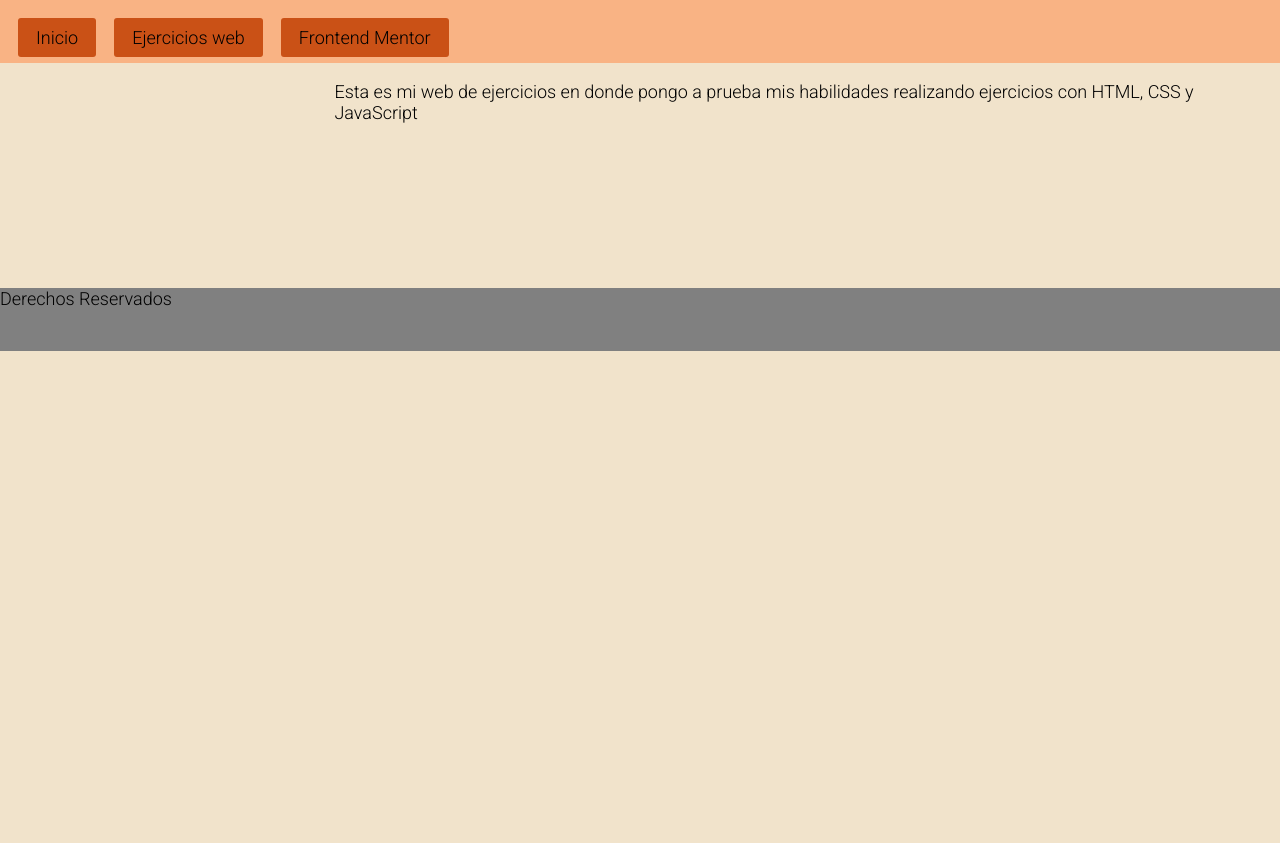
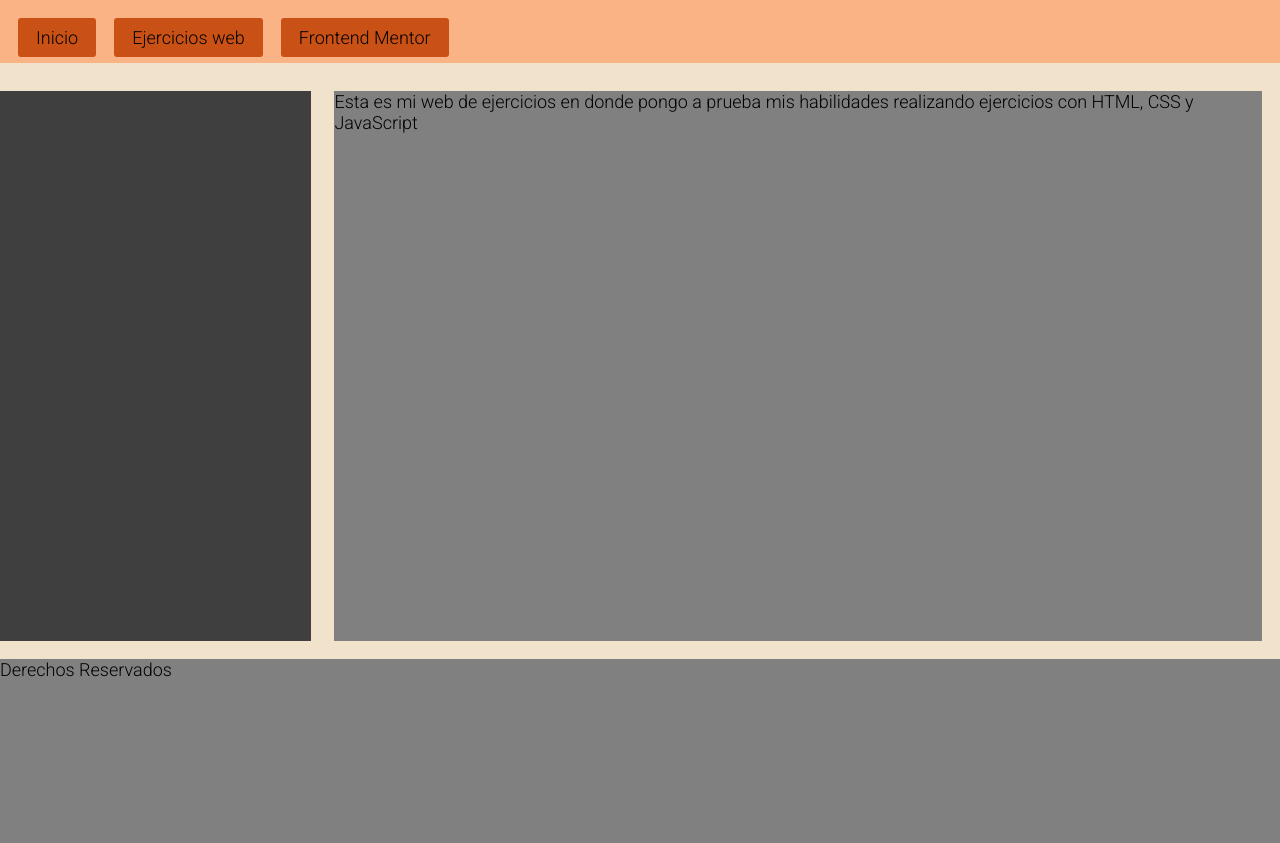
Before and after one commit to Mangostar1/Porfolio, a PHP site: page / in a window 1280 px wide. Before the commit the page ends 351 px from the top, so only its background shows below. Run offline with PHP 8.4, Linux system fonts and the light colour scheme.

Commit message:
correccion de estilos

```diff
--- a/css/index.css
+++ b/css/index.css
@@ -20,7 +20,7 @@
 .contaienr{
     display: grid;
     grid-template-columns: 1fr 3fr;
-    grid-template-rows: 1fr 3fr 1fr;
+    grid-template-rows: .4fr 3fr 1fr;
 
     gap: 1em;
 }
@@ -85,11 +85,18 @@ body{
 main{
     margin-left: .3em;
     grid-column: 2 / 3;
+    grid-row: 2/3;
+}
+
+article{
+    background-color: gray;
+    height: 550px;
 }
 
 aside{
     grid-column: 1 / 2;
     grid-row: 2 / 3;
+    background-color: rgb(63, 63, 63);
 }
 
 footer{
--- a/frontend_mentor/time-tracking-dashboard-main/JS/time-track.js
+++ b/frontend_mentor/time-tracking-dashboard-main/JS/time-track.js
@@ -73,5 +73,3 @@ month.onclick = () => {
     }
     horasEventosMensual();
 }
-
-/* pruebas */
```
Also changed, not shown: css/calculadoras.css (+26 -5 lines), ejercicios web.html (+4 -4 lines).
